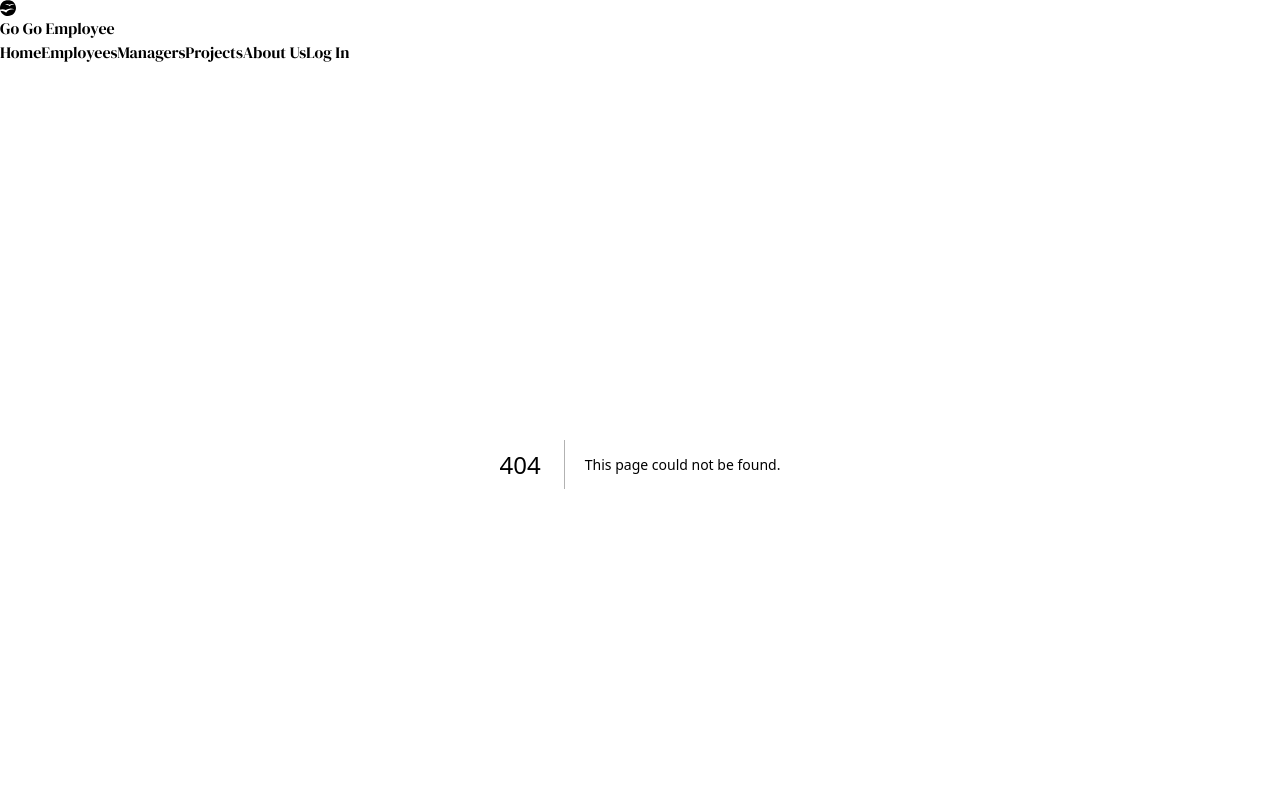
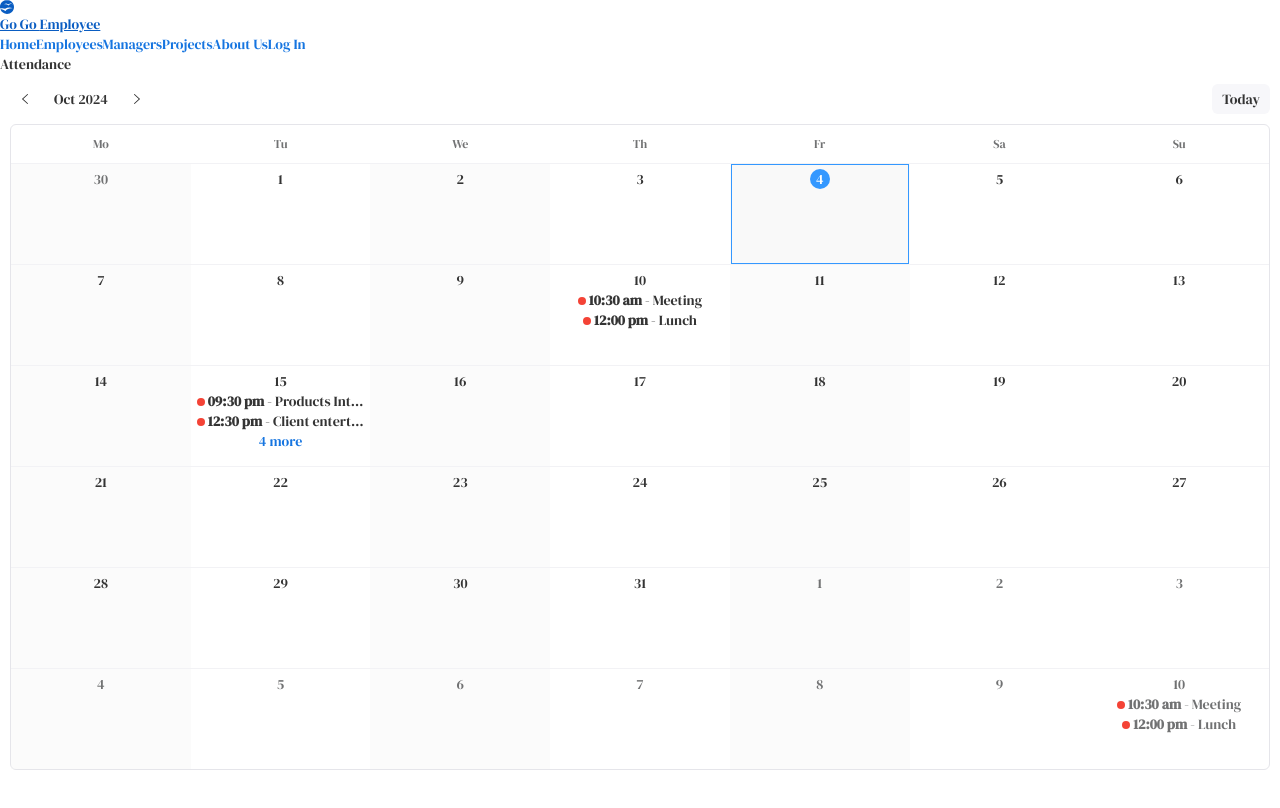
Before and after one commit to PrathamTLangoor/strapixnextjsproj, a Next.js app: page /attendance in a window 1280 px wide. Before the commit this address had no page. Shown: the top 808 px of the page. Built offline with nearby package versions, Linux system fonts and the light colour scheme.

Commit message:
added calendar with dummy values

```diff
--- a/package.json
+++ b/package.json
@@ -14,7 +14,8 @@
     "next": "14.2.10",
     "react": "^18",
     "react-dom": "^18",
-    "react-icons": "^5.3.0"
+    "react-icons": "^5.3.0",
+    "rsuite": "^5.71.0"
   },
   "devDependencies": {
     "eslint": "^8",
--- /dev/null
+++ b/src/pages/attendance/index.jsx
@@ -0,0 +1,83 @@
+import React from 'react'
+import { Calendar, Whisper, Popover, Badge } from 'rsuite';
+import 'rsuite/dist/rsuite.css';
+
+const Attendance = () => {
+    function getTodoList(date) {
+        const day = date.getDate();
+
+        switch (day) {
+            case 10:
+                return [
+                    { time: '10:30 am', title: 'Meeting' },
+                    { time: '12:00 pm', title: 'Lunch' }
+                ];
+            case 15:
+                return [
+                    { time: '09:30 pm', title: 'Products Introduction Meeting' },
+                    { time: '12:30 pm', title: 'Client entertaining' },
+                    { time: '02:00 pm', title: 'Product design discussion' },
+                    { time: '05:00 pm', title: 'Product test and acceptance' },
+                    { time: '06:30 pm', title: 'Reporting' },
+                    { time: '10:00 pm', title: 'Going home to walk the dog' }
+                ];
+            default:
+                return [];
+        }
+    }
+
+    function renderCell(date) {
+        const list = getTodoList(date);
+        console.log(list);
+        const displayList = list.filter((item, index) => index < 2);
+
+        if (list.length) {
+            const moreCount = list.length - displayList.length;
+            const moreItem = (
+                <li>
+                    <Whisper
+                        placement="top"
+                        trigger="click"
+                        speaker={
+                            <Popover>
+                                {list.map((item, index) => (
+                                    <p key={index}>
+                                        <b>{item.time}</b> - {item.title}
+                                    </p>
+                                ))}
+                            </Popover>
+                        }
+                    >
+                        <a>{moreCount} more</a>
+                    </Whisper>
+                </li>
+            );
+
+            return (
+                <ul className="calendar-todo-list">
+                    {displayList.map((item, index) => (
+                        <li key={index}>
+                            <Badge /> <b>{item.time}</b> - {item.title}
+                        </li>
+                    ))}
+                    {moreCount ? moreItem : null}
+                </ul>
+            );
+        }
+
+        return null;
+    }
+
+    return (
+        <div>
+            <div className='text-[3rem] font-semibold w-full text-center'>Attendance</div>
+            <div className='flex justify-end w-full'>
+                <div className='w-[75%] mt-12 mr-12 bg-blue-200 rounded-lg border-2 border-blue-400'>
+                    <Calendar bordered renderCell={renderCell} cellClassName={date => (date.getDay() % 2 ? 'bg-gray' : undefined)} />
+                </div>
+            </div>
+        </div>
+    )
+}
+
+export default Attendance
--- a/src/styles/globals.css
+++ b/src/styles/globals.css
@@ -55,3 +55,13 @@ body {
 .file-input:hover::before{
   background-color: #93c5fd;
 }
+
+.bg-gray {
+  background-color: rgba(242, 242, 242, 0.3);
+}
+
+.calendar-todo-list li {
+  overflow: hidden;
+  text-overflow: ellipsis;
+  white-space: nowrap;
+}
```
Also changed, not shown: 1 other file (tests, documents, lock files or other folders).
